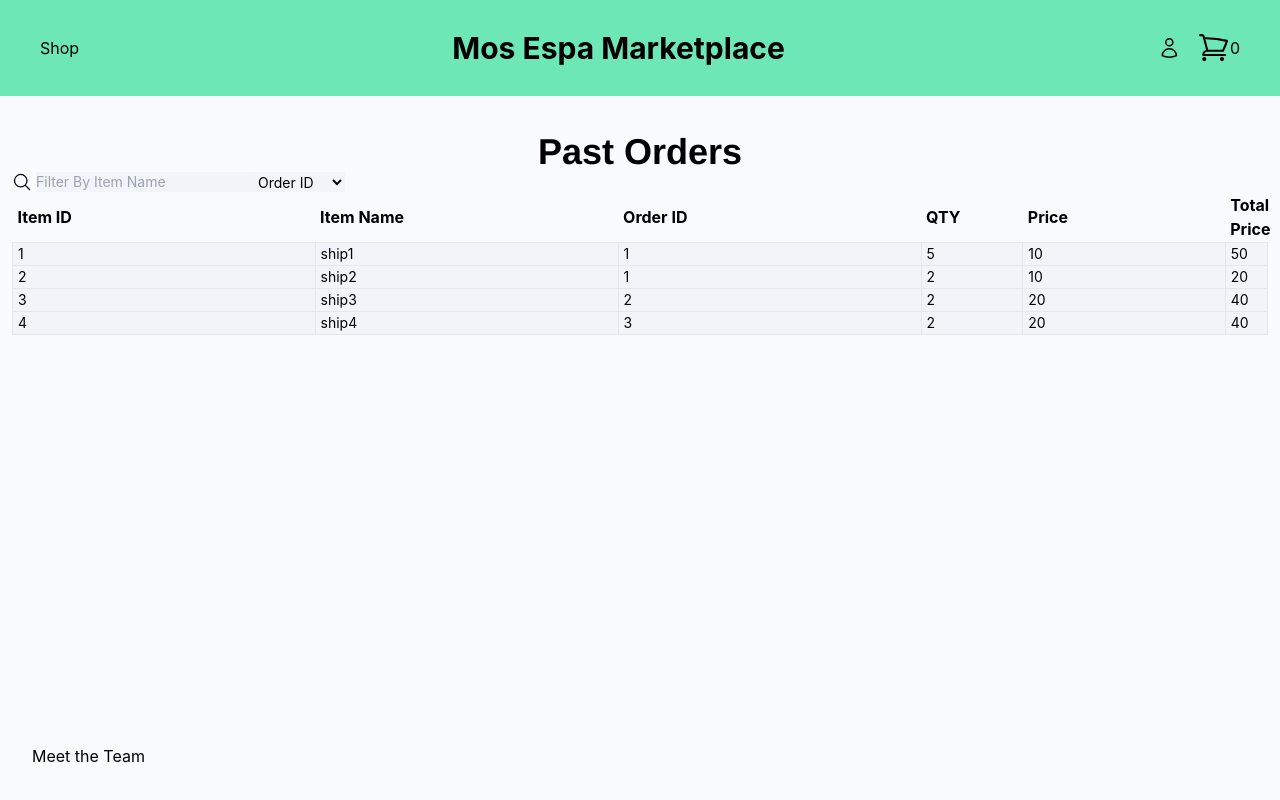
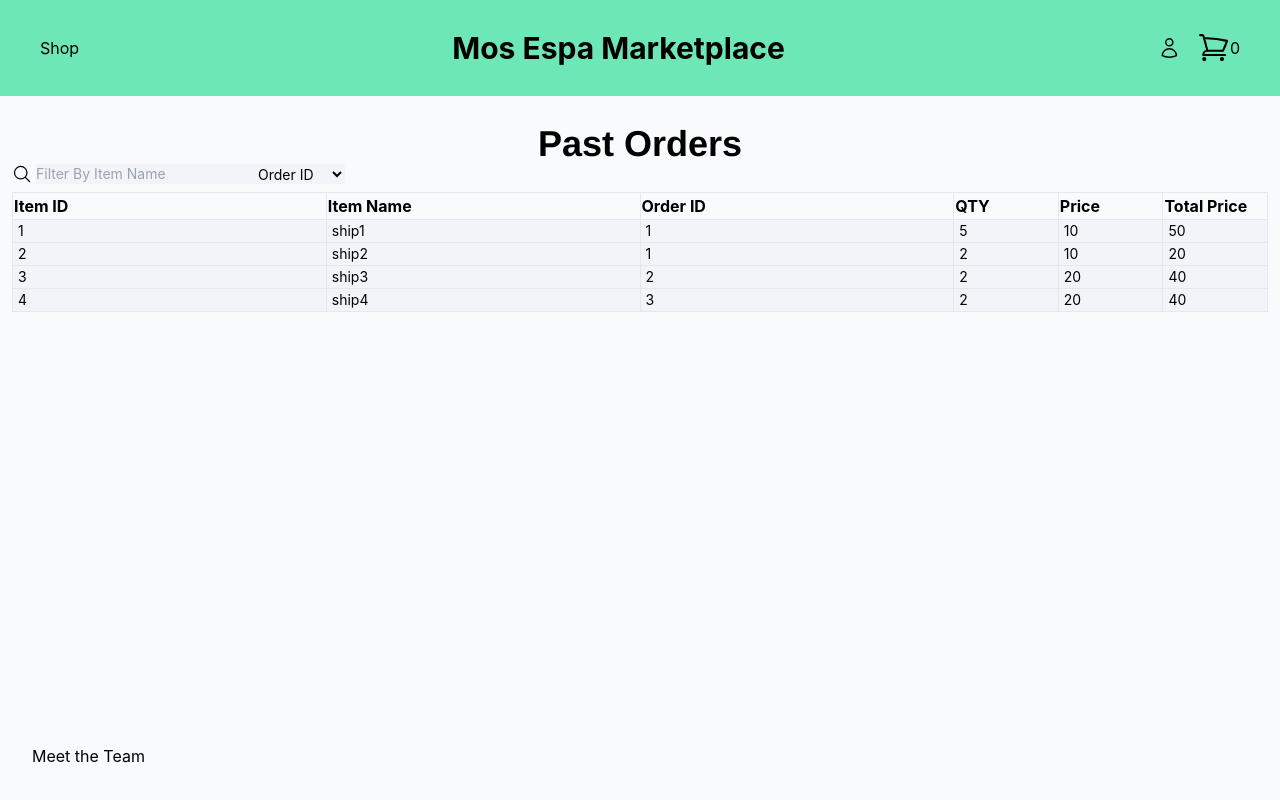
Before and after one commit to rysllvn/starmax-fe, a React (Create React App) app: page /purchase_history in a window 1280 px wide. Built offline with nearby package versions, Linux system fonts and the light colour scheme.

Commit message:
Table now displays properly
Also removed custom the filter/sort functions since they weren't going to be implemented

```diff
--- a/src/pages/PurchaseHistoryPage.tsx
+++ b/src/pages/PurchaseHistoryPage.tsx
@@ -58,7 +58,7 @@ export default function PurchaseHistoryPage(){
 
     return(
         <>
-            <div className="flex flex-col items-center mt-2">
+            <div className="flex flex-col items-center">
                 <h1 className="text-4xl font-bold">Past Orders</h1>
             </div>
             <div className="ml-3 mr-3 flex flex-row">
@@ -77,16 +77,16 @@ export default function PurchaseHistoryPage(){
                     <option>Total Price</option>
                 </select>
             </div>
-            <div className="flex flex-col items-center">
-            <table className="table-fixed ml-3 mr-3" id="purchaseHistory">
-                <thead className="border-b text-left">
-                    <tr className="text-md">
-                        <th scope="col" className="w-1/4 translate-x-1">Item ID</th>
-                        <th scope="col" className="w-1/4 translate-x-1">Item Name</th>
-                        <th scope="col" className="w-1/4 translate-x-1">Order ID</th>
-                        <th scope="col" className="w-1/12 translate-x-1">QTY</th>
-                        <th scope="col" className="w-1/6 translate-x-1">Price</th>
-                        <th scope="col" className="w-1/6 translate-x-1">Total Price</th>
+            <div className="flex flex-col items-center ml-3 mr-3 mt-2">
+            <table className="min-w-full  " id="purchaseHistory">
+                <thead className="text-left border">
+                    <tr className="text-md cursor-pointer">
+                        <th scope="col" className="w-1/4 border-r">Item ID</th>
+                        <th scope="col" className="w-1/4 border-r">Item Name</th>
+                        <th scope="col" className="w-1/4 border-r">Order ID</th>
+                        <th scope="col" className="w-1/12 border-r">QTY</th>
+                        <th scope="col" className="w-1/12 border-r">Price</th>
+                        <th scope="col" className="w-1/12 border-r">Total Price</th>
                     </tr>
                 </thead>
                 <tbody>
@@ -97,72 +97,4 @@ export default function PurchaseHistoryPage(){
         </div>
         </>
     );
-
-    /*
-    //CURRENTLY DOES NOT WORK
-    function filterTable(){
-        var input, filter, table, tr, td, i, txtValue;
-        input: String;
-        input = document.getElementById("UserInput");
-        filter = input.value.toUpperCase();
-        table = document.getElementById("purchaseHistory");
-        tr = table.getElementsByTagName("tr");
-
-        for(i = 0; i < tr.length; i++){
-            td = tr[i].getElementsByTagName("td")[2];
-            if(td) {
-                txtValue = td.textContent || td.innerText;
-                if (txtValue.toUpperCase().indexOf(filter) > -1){
-                    tr[i].style.display = "";
-                } else {
-                    tr[i].style.display = "none";
-                }
-            }
-        }
-    } */
-
-    /*
-    //CURENTLY DOES NOT WORK
-    function sortTableByString(n: number){
-        var table, tr, filtering, shouldSwap, dir, i, x, y, filterCount;
-        dir: String;
-        filterCount: Number;
-        filterCount = 0;
-        table = document.getElementById("purchaseHistory");
-        filtering = true;
-        dir = "asc";
-        while (filtering) {
-            filtering = false;
-            rows = table.rows;
-
-            for (i = 1; i < (rows.length -1);i++){
-                shouldSwap = false;
-                x = rows[i].getElementsByTagName("td")[n];
-                y = rows[i+1].getElementsByTagName("td")[n];
-
-                if(dir == "asc"){
-                    if(x.innerHTML.toLowerCase() > y.innerHTML.toLowerCase()) {
-                        shouldSwap = true;
-                        break;
-                    }
-                } else if (dir = "desc") {
-                    if(x.innerHTML.toLowerCase() < y.innerHTML.toLowerCase()){
-                        shouldSwap = true;
-                        break;
-                    }
-                }
-
-            }
-            if(shouldSwap) {
-                rows[i].parentNode.insertBefore(rows[i+1], rows[i]);
-                filtering = true;
-                filterCount++;
-            } else {
-                if (filterCount ==  0 && dir == "asc"){
-                    dir = "desc";
-                    filtering = true;
-                }
-            }
-        }
-    }*/
 }
```
